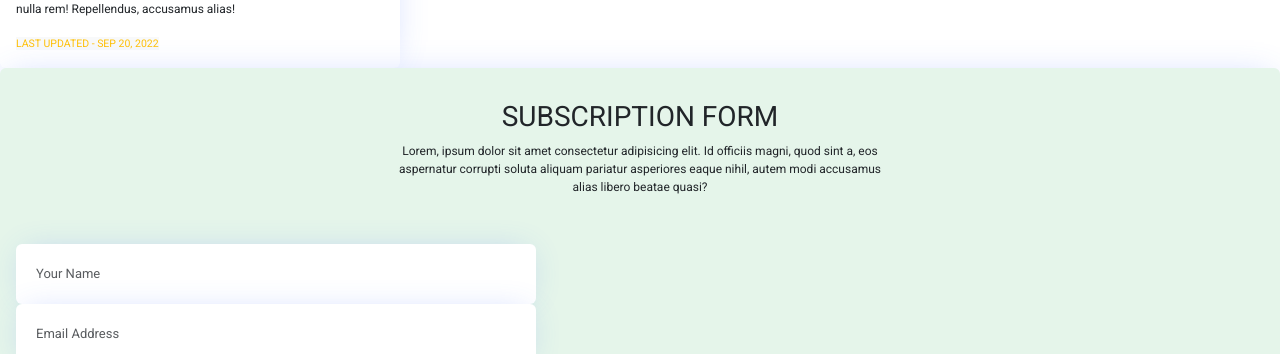
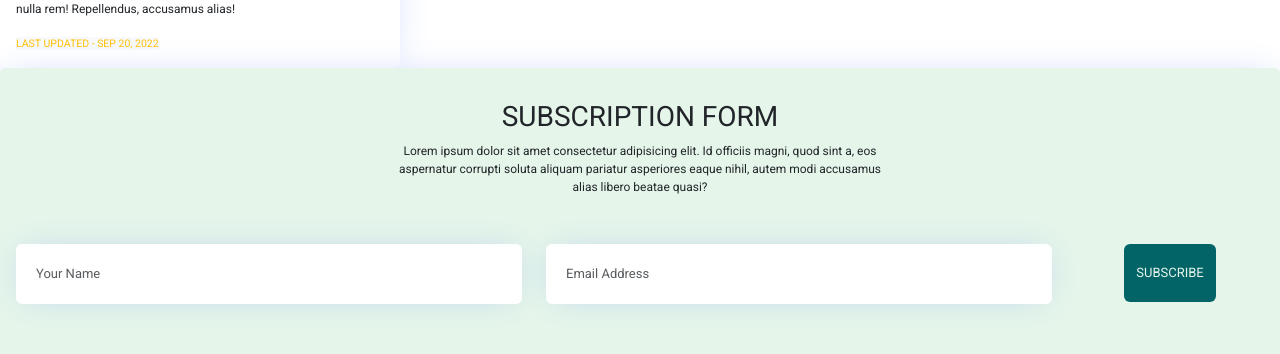
Before and after one commit to Mwambali/Angular-Review, an Angular app: page / in a window 1280 px wide. Shown: the part 598-952 px from the top of the page. Built offline with nearby package versions, Linux system fonts and the light colour scheme.

Commit message:
text areas and button refactoring

```diff
--- a/src/app/subscription-form/subscription-form.component.css
+++ b/src/app/subscription-form/subscription-form.component.css
@@ -17,6 +17,7 @@ input[type=email] {
 .btn-sub {
     height: 58px;
     border: none;
+    color: var(--secondary-color);
     font-size: 13px;
     background-color: var(--primary-color);
 }
@@ -24,3 +25,17 @@ input[type=email] {
 .subs-text {
     width: 500px;
 }
+
+.custom-input {
+    height: 60px;
+    padding-left: 20px;
+    font-size: 13px;
+    width: 100%;
+    border: none;
+    box-shadow: 0px 0px 33px -10px rgba(71, 114, 254, 0.3);
+}
+
+.custom-input:focus {
+    /* outline: none; */
+    box-shadow: 0 0 0 3px rgba(71, 114, 254, 0.3);
+}
--- a/src/app/subscription-form/subscription-form.component.html
+++ b/src/app/subscription-form/subscription-form.component.html
@@ -1,4 +1,4 @@
-<div class="card shadow-effect">
+<!-- <div class="card shadow-effect">
     <div class="card-body">
         <div class="text-center mt-3 mb-5">
             <h3>SUBSCRIPTION FORM</h3>
@@ -23,9 +23,9 @@
             </form>
         </div>
     </div>
-</div>
+</div> -->
 
-<!-- <div class="card shadow-effect">
+<div class="card shadow-effect">
     <div class="card-body">
         <div class="text-center mt-3 mb-5">
             <h3>SUBSCRIPTION FORM</h3>
@@ -34,19 +34,18 @@
                 corrupti soluta aliquam pariatur asperiores eaque nihil, autem modi accusamus alias libero beatae quasi?
             </p>
 
-            <form action="" class="mb-5">
-                <div class="form-row">
+            <form action="" class="row mb-5 mt-5">
                 <div class="form-group col-md-5">
-                        <input type="text" class="form-control shadow-effect" placeholder="Your Name">
+                    <input type="text" class="form-control custom-input" placeholder="Your Name">
                 </div>
                 <div class="form-group col-md-5">
-                        <input type="email" class="form-control shadow-effect" placeholder="Email Address">
+                    <input type="email" class="form-control custom-input" placeholder="Email Address">
                 </div>
                 <div class="form-group col-md-2">
                     <button class="btn btn-info btn-block btn-sub">SUBSCRIBE</button>
                 </div>
-                </div>
             </form>
+
         </div>
     </div>
-</div> -->
+</div>
```
Lines whose indentation alone changed are shown as unchanged.
